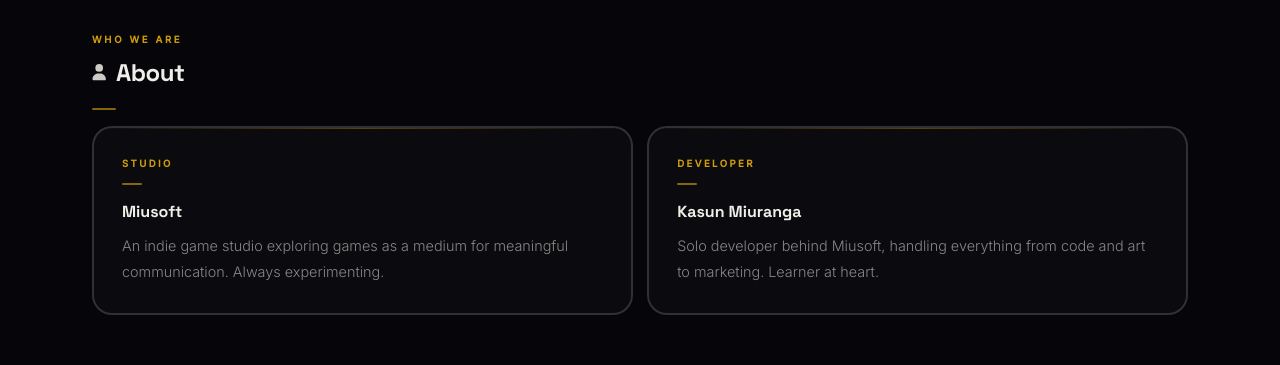
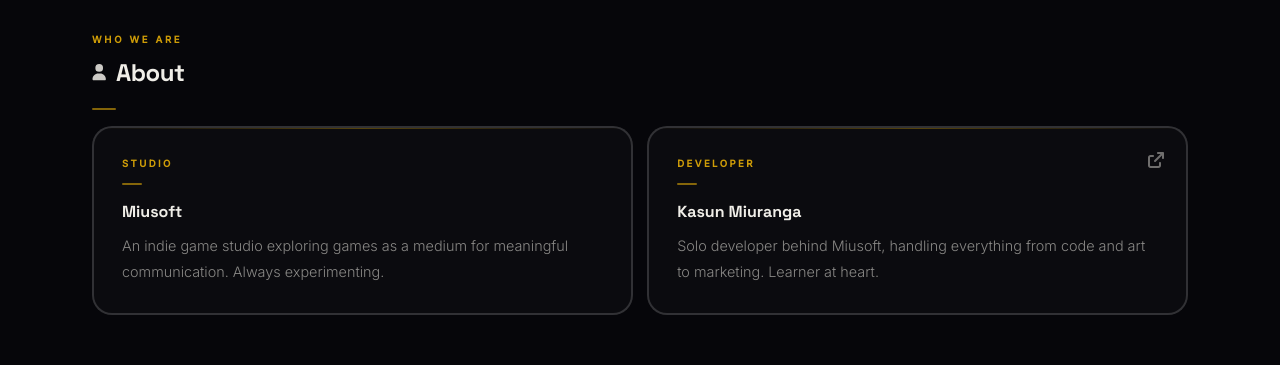
Before and after one commit to MiusoftGames/miusoftgames.github.io, a Next.js app: page / in a window 1280 px wide. Shown: the part 1340-1705 px from the top of the page. Built offline with nearby package versions, Linux system fonts and the light colour scheme.

Commit message:
update about

```diff
--- a/components/About/About.jsx
+++ b/components/About/About.jsx
@@ -1,6 +1,6 @@
 import styles from './About.module.css';
 import { FontAwesomeIcon } from '@fortawesome/react-fontawesome';
-import { faUser } from '@fortawesome/free-solid-svg-icons';
+import { faUser, faArrowUpRightFromSquare } from '@fortawesome/free-solid-svg-icons';
 
 export default function About({ id }) {
     return (
@@ -16,6 +16,8 @@
             </div>
             <div className={styles.accentLine} />
             <div className={styles.grid}>
+
+                {/* Studio card — static */}
                 <div className={styles.card}>
                     <span className={styles.cardLabel}>Studio</span>
                     <div className={styles.cardAccent} />
@@ -25,14 +27,25 @@
                         communication. Always experimenting.
                     </p>
                 </div>
-                <div className={styles.card}>
+
+                {/* Developer card — linked */}
+
+                <a href="https://kasunmiu.github.io"
+                    target="_blank"
+                    rel="noopener noreferrer"
+                    className={`${styles.card} ${styles.cardLink}`}
+                >
                     <span className={styles.cardLabel}>Developer</span>
                     <div className={styles.cardAccent} />
                     <h3 className={styles.cardTitle}>Kasun Miuranga</h3>
                     <p className={styles.text}>
                         Solo developer behind Miusoft, handling everything from code and art to marketing. Learner at heart.
                     </p>
-                </div>
+                    <span className={styles.externalIcon}>
+                        <FontAwesomeIcon icon={faArrowUpRightFromSquare} />
+                    </span>
+                </a>
+
             </div>
         </section>
     );
--- a/components/About/About.module.css
+++ b/components/About/About.module.css
@@ -119,3 +119,26 @@
         grid-template-columns: 1fr;
     }
 }
+
+.cardLink {
+    display: block;
+    text-decoration: none;
+    color: inherit;
+    cursor: pointer;
+}
+
+.cardLink:hover .externalIcon {
+    opacity: 1;
+    transform: translate(1px, -1px);
+    color: var(--color-accent);
+}
+
+.externalIcon {
+    position: absolute;
+    top: 1.25rem;
+    right: 1.25rem;
+    font-size: 1rem;
+    color: var(--color-text-muted);
+    opacity: 0.8;
+    transition: opacity 0.2s ease, transform 0.2s ease;
+}
```
